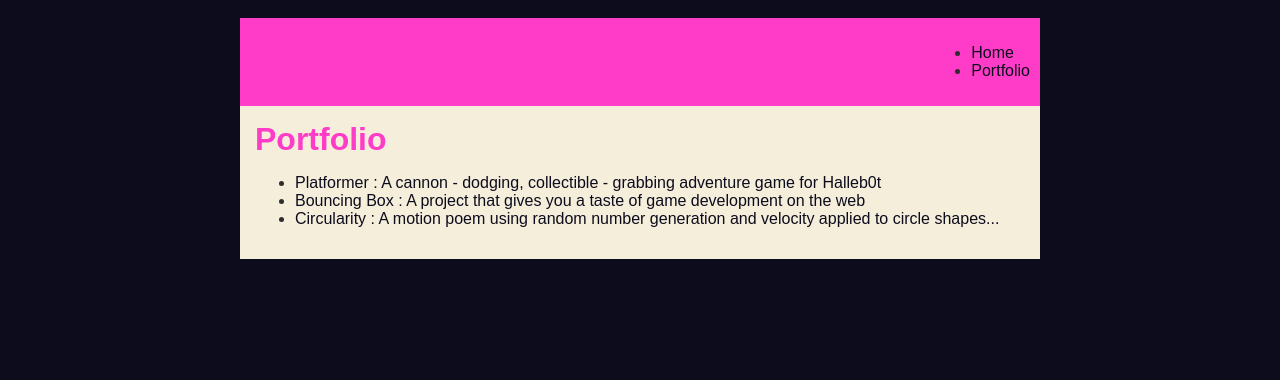
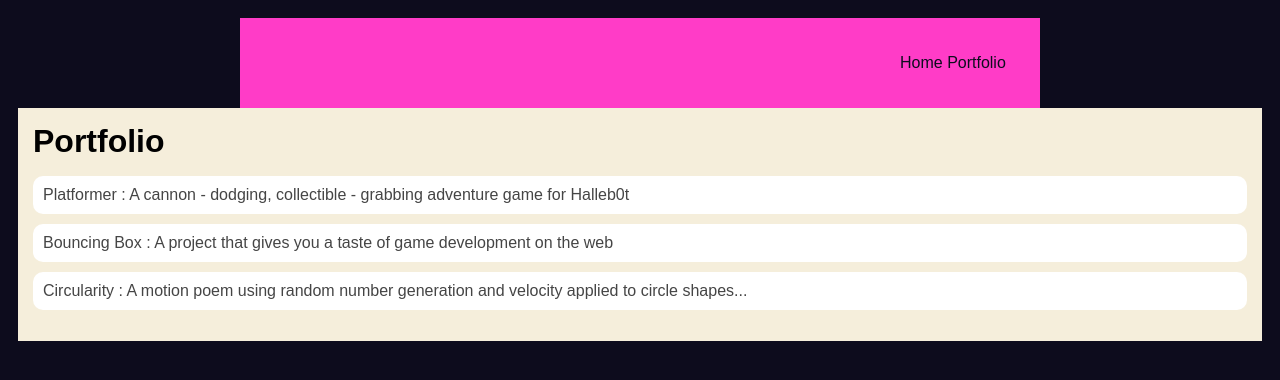
Before and after one commit to JasephNavero/JasephNavero, a plain HTML site: page portfolio.html in a window 1280 px wide. Drawn offline with Linux system fonts and the light colour scheme.

Commit message:
porfolio

```diff
--- a/portfolio.html
+++ b/portfolio.html
@@ -7,16 +7,18 @@
 
     <body>
       <div id="all-contents">
-      <nav>
-            <h1> Joseph's Creations </h1>
-            <ul>
-               <li> <a href="index.html">Home</a>
-             </li>
-              <li> <a class="nav-a" href="portfolio.html">Portfolio</a>
-             </li>
-            </ul>
-
-     </nav>
+        <nav>
+          <ul id="nav-ul">
+            <li class="nav-li">
+              <a href="index.html"> Home </a>
+            </li>
+            <li class="nav-li">
+              <a href="portfolio.html"> Portfolio </a>
+          </li>
+        </ul>
+            </div>
+        </ul>
+</nav>
      <main>
       <div class="content">
         <h1> Portfolio</h1>
--- a/style.css
+++ b/style.css
@@ -26,15 +26,14 @@
 #nav-ul {
   list-style-image: none;
   margin-right: 00px;
-  margin-left: 600px;
+  margin-left: 640px;
   display: inline;
   padding: 10px;
 }
 .nav-li {
   display: inline;
   padding: 10 px;
-  text-align: right;
-  position:relative ;
+
 }
 a {
   text-decoration: none;
@@ -89,3 +88,29 @@
 h2, h3 {
   margin: 0px;
 }
+
+/* portfolio styles */
+.content h1 {
+  color: black;
+}
+
+#portfolio {
+  list-style-type: none;
+  padding-left: 0;
+}
+
+#portfolio li {
+  background: #fff;
+  padding: 10px;
+  border-radius: 10px;
+  margin-bottom: 10px;
+}
+
+#portfolio li:hover {
+  background: #eee;
+}
+
+#portfolio a {
+  text-decoration: none;
+  color: #454545;
+}
```
